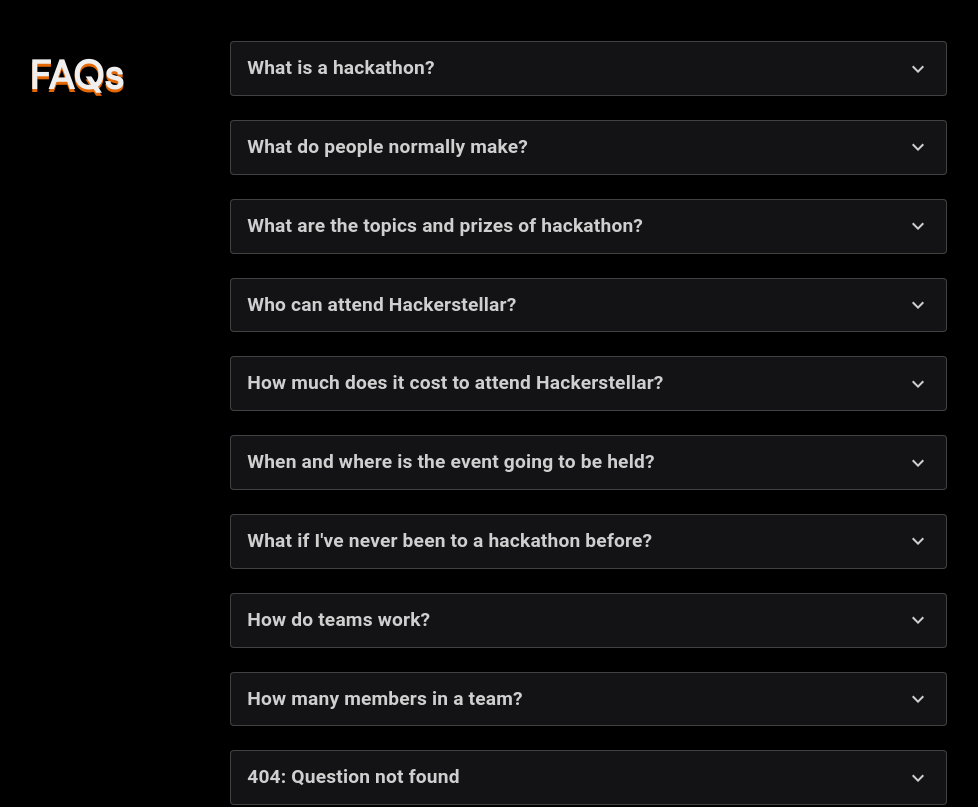
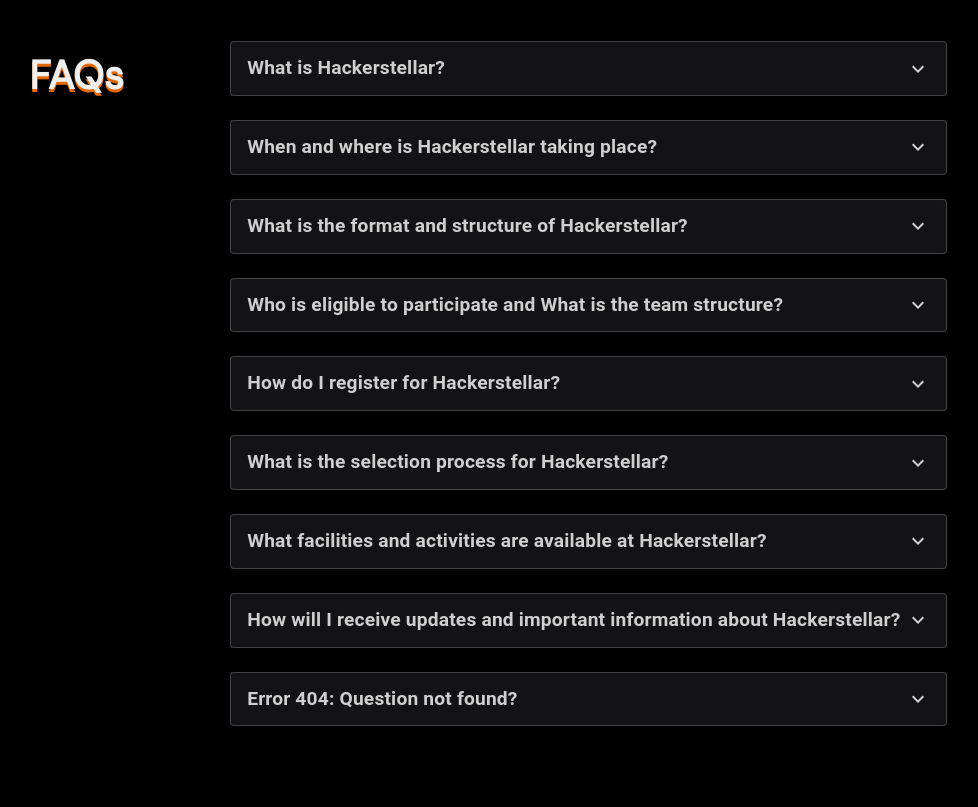
Before and after one commit to CSI-KJSCE/Hackerstellar, a React (Create React App) app: page / in a window 1280 px wide. Shown: the part 4340-5147 px from the top of the page, without its empty margins (205-1183 px from the left). Built offline with nearby package versions, Linux system fonts and the light colour scheme.

Commit message:
feat: faq content changed

```diff
--- a/public/index.html
+++ b/public/index.html
@@ -6,7 +6,7 @@
     <meta name="viewport" content="width=device-width, initial-scale=1" />
     <meta
       name="description"
-      content="Hackerstellar: The ultimate space Hacking experience!"
+      content="The ultimate space Hacking experience!"
     />
     <link rel="manifest" href="%PUBLIC_URL%/logo.svg" />
     <link rel="apple-touch-icon" href="touch-icon-iphone.png" />
--- a/src/data/faq/faq.json
+++ b/src/data/faq/faq.json
@@ -1,42 +1,38 @@
 [
   {
-    "question": "What is a hackathon?",
-    "answer": "A hackathon is usually a day long (can be 36 hours, 48 hours, etc.) coding competition where software programmers, developers, designers, etc. come together to build and design something cool."
+    "question": "What is Hackerstellar?",
+    "answer": "Hackerstellar is a 24-hour offline coding hackathon where innovation and imagination come to life. The theme of the hackathon is Space Exploration and it is hosted by the Computer Society of India Student’s Chapter at K. J. Somaiya College of Engineering."
   },
   {
-    "question": "What do people normally make?",
-    "answer": "Hacks generally fall under one (or more) of the six cortices: Web Development, App Development, AI/ML, Education, Health, and Financial Technology. Depending upon the problem statements, participants use any of the above."
+    "question": "When and where is Hackerstellar taking place?",
+    "answer": "Hackerstellar is a 24-hour offline coding hackathon taking place on 15th and 16th April at K. J. Somaiya College of Engineering, Vidhyavihar (East), Mumbai."
   },
   {
-    "question": "What are the topics and prizes of hackathon?",
-    "answer": "The topic and the prizes will be declared soon. So keep an eye on the CSI-KJSCE's social media handles. Also once you've registered with an e-mail id, we'll shoot you a mail about further announcements."
+    "question": "What is the format and structure of Hackerstellar?",
+    "answer": "Hackerstellar is a problem statement based hackathon featuring three domains: Web App, AI/ML, and Blockchain. Participants will be given preference for two problem statements per domain to work on developing innovative solutions within the given time frame of 24 Hours."
   },
   {
-    "question": "Who can attend Hackerstellar?",
-    "answer": "Anyone with the enthusiasm for coding can attend this hackathon. The hackathon is for all age groups and for all the coders."
+    "question": "Who is eligible to participate and What is the team structure? ",
+    "answer": "Anyone with enthusiasm for coding can attend Hackerstellar. The hackathon is open to all age groups and all levels of coding experience. Teams for Hackerstellar can consist of 2-4 members, allowing for a diverse range of skills and perspectives to be brought to the table while also ensuring effective collaboration and communication within the team."
   },
   {
-    "question": "How much does it cost to attend Hackerstellar?",
-    "answer": "Nothing At All! Hackerstellar is free for all participants, thanks to our amazing sponsors!"
+    "question":"How do I register for Hackerstellar?",
+    "answer": "You can register for Hackerstellar through Devfolio. The link to the registration page can be found on the homepage of the Hackerstellar website. Simply follow the link and complete the registration process on Devfolio to secure your spot at the hackathon."
   },
   {
-    "question": "When and where is the event going to be held?",
-    "answer": "Hackerstellar is going to be completely offline event! Schedule and details of the event will be updated here shortly."
+    "question": "What is the selection process for Hackerstellar?",
+    "answer": "Hackerstellar consists of two rounds. In the first round, registered teams will be given a problem statement and must submit their solutions using a provided PowerPoint template. Based on their submissions, the top 30 teams will be selected to participate in the second, 24-hour offline round of Hackerstellar at the KJSCE Campus."
   },
   {
-    "question": "What if I've never been to a hackathon before?",
-    "answer": "Not to worry, We welcome students of all skill levels. Hackathons can be a great place to learn new skills in a short amount of time. Just be eager to learn, and excited to meet lots of awesome people."
+    "question":"What facilities and activities are available at Hackerstellar?",
+    "answer": "At Hackerstellar, participants will have access to complimentary food and fun activities to keep them engaged and energized throughout the event. Accommodation facilities will also be available In addition to working on their projects, participants will have the opportunity to network with like-minded individuals and learn from industry experts."
   },
   {
-    "question": "How do teams work?",
-    "answer": "You can work on a project on your own, or you can work with a team. Team size must not exceed four members."
+    "question":"How will I receive updates and important information about Hackerstellar?",
+    "answer": "Once you have registered for Hackerstellar, all important information and updates will be provided to you via email and on our Discord channel. Make sure to check your email regularly and join our Discord channel to stay up-to-date with the latest news and developments."
   },
   {
-    "question": "How many members in a team?",
-    "answer": "A team consists of 2-4 members."
-  },
-  {
-    "question": "404: Question not found",
-    "answer": "You can just drop a DM at any of our social network handles or mail us and we'll try our best to answer them ASAP ;)"
+    "question": "Error 404: Question not found?",
+    "answer": "Feel free to send us a direct message on any of our social media platforms or email us. We’ll do our best to get back to you as soon as possible."
   }
 ]
```
